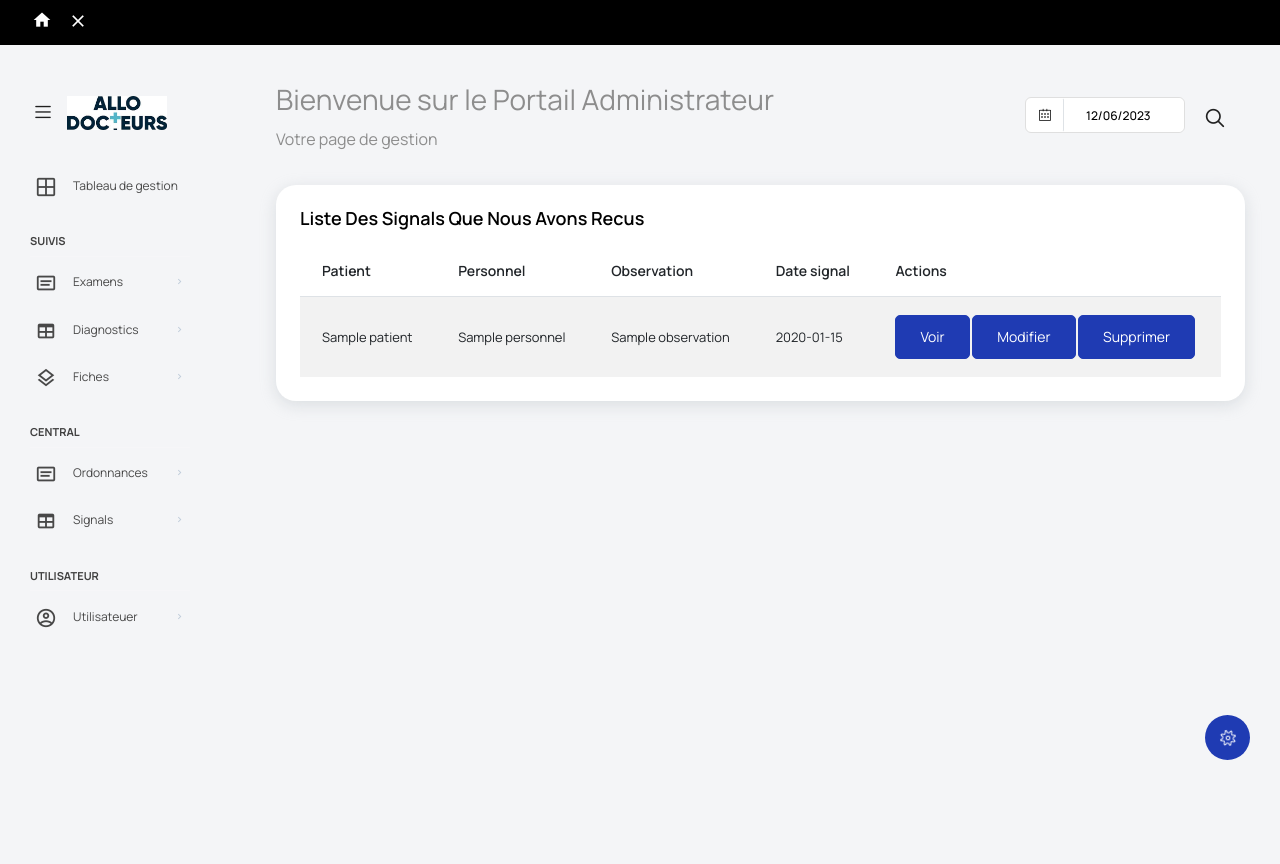
After one commit to JoelDeoKL/alloDocteur, a Symfony app: template templates/patieint/signals.html.twig in a window 1280 px wide. The commit adds this page. Run offline with Twig, Linux system fonts and the light colour scheme; the template is opened without the code that fills it: most values are stand-ins (such as "Sample title", 1, 10 or a date in 2020); some libraries are stand-ins or nearby versions.

Commit message:
Mise en place de la logique de signal cote patient et admin

```diff
--- a/src/Form/SignalType.php
+++ b/src/Form/SignalType.php
@@ -4,6 +4,7 @@ namespace App\Form;
 
 use App\Entity\Signal;
 use Symfony\Component\Form\AbstractType;
+use Symfony\Component\Form\Extension\Core\Type\SubmitType;
 use Symfony\Component\Form\FormBuilderInterface;
 use Symfony\Component\OptionsResolver\OptionsResolver;
 
@@ -16,6 +17,7 @@ class SignalType extends AbstractType
             ->add('date_signal')
             ->add('patient')
             ->add('personnel')
+            ->add('editer', SubmitType::class)
         ;
     }
 
--- /dev/null
+++ b/templates/patieint/signals.html.twig
@@ -0,0 +1,47 @@
+{% extends 'patient_template.html.twig' %}
+
+{% block title %} AlloDocteur - Signals {% endblock %}
+
+{% block body %}
+
+  <div class="main-panel">
+  <div class="content-wrapper">
+    <div class="row">
+      <div class="col-lg-12 grid-margin stretch-card">
+        <div class="card">
+          <div class="card-body">
+            <h4 class="card-title">Liste des signals que nous avons recus</h4>
+            <div class="table-responsive">
+              <table class="table table-striped">
+                <thead>
+                <tr>
+                  <th>Patient</th>
+                  <th>Personnel</th>
+                  <th>Observation</th>
+                  <th>Date signal</th>
+                  <th>Actions</th>
+                </tr>
+                </thead>
+                <tbody>
+                {% for signal in signals %}
+                  <tr>
+                    <td>{{ signal.patient }}</td>
+                    <td>{{ signal.personnel }}</td>
+                    <td>{{ signal.observation }}</td>
+                    <td>{{ signal.date_signal|date('Y-m-d') }}</td>
+                    <td>
+                      <a href="" class="btn btn-primary">Voir</a>
+                      <a href="{{ path("editer_signal", {id: signal.id}) }}" class="btn btn-primary">Modifier</a>
+                      <a href="" class="btn btn-primary">Supprimer</a>
+                    </td>
+                  </tr>
+                {% endfor %}
+                </tbody>
+              </table>
+            </div>
+          </div>
+        </div>
+      </div>
+    </div>
+  </div>
+{% endblock %}
--- /dev/null
+++ b/templates/patient_template.html.twig
@@ -0,0 +1,250 @@
+<!DOCTYPE html>
+<html lang="en">
+
+<head>
+    <!-- Required meta tags -->
+    <meta charset="utf-8">
+    <meta name="viewport" content="width=device-width, initial-scale=1, shrink-to-fit=no">
+    <title>
+        {% block title %}
+            Allo Docteur
+        {% endblock %}
+    </title>
+    <!-- plugins:css -->
+    <link rel="stylesheet" href="{{ asset('assets/vendors/feather/feather.css') }}">
+    <link rel="stylesheet" href="{{ asset('assets/vendors/mdi/css/materialdesignicons.min.css') }}">
+    <link rel="stylesheet" href="{{ asset('assets/vendors/ti-icons/css/themify-icons.css') }}">
+    <link rel="stylesheet" href="{{ asset('assets/vendors/typicons/typicons.css') }}">
+    <link rel="stylesheet" href="{{ asset('assets/vendors/simple-line-icons/css/simple-line-icons.css') }}">
+    <link rel="stylesheet" href="{{ asset('assets/vendors/css/vendor.bundle.base.css') }}">
+    <!-- endinject -->
+    <!-- Plugin css for this page -->
+    <link rel="stylesheet" href="{{ asset('assets/vendors/datatables.net-bs4/dataTables.bootstrap4.css') }}">
+    <link rel="stylesheet" href="{{ asset('assets/js/select.dataTables.min.css') }}">
+    <!-- End plugin css for this page -->
+    <!-- inject:css -->
+    <link rel="stylesheet" href="{{ asset('assets/css/vertical-layout-light/style.css') }}">
+    <!-- endinject -->
+    <link rel="shortcut icon" href="{{ asset('assets/images/favicon.png') }}" />
+</head>
+<body>
+<div class="container-scroller">
+    <div class="row p-0 m-0 proBanner" id="proBanner">
+        <div class="col-md-12 p-0 m-0">
+            <div class="card-body card-body-padding d-flex align-items-center justify-content-between">
+                <div class="d-flex align-items-center justify-content-between">
+                    <a href="{{ path('admin') }}"><i class="mdi mdi-home me-3 text-white"></i></a>
+                    <button id="bannerClose" class="btn border-0 p-0">
+                        <i class="mdi mdi-close text-white me-0"></i>
+                    </button>
+                </div>
+            </div>
+        </div>
+    </div>
+    <!-- partial:partials/_navbar.html -->
+    <nav class="navbar default-layout col-lg-12 col-12 p-0 fixed-top d-flex align-items-top flex-row">
+        <div class="text-center navbar-brand-wrapper d-flex align-items-center justify-content-start">
+            <div class="me-3">
+                <button class="navbar-toggler navbar-toggler align-self-center" type="button" data-bs-toggle="minimize">
+                    <span class="icon-menu"></span>
+                </button>
+            </div>
+            <div>
+                <a class="navbar-brand brand-logo" href="{{ path('admin') }}">
+                    <img src="{{ asset('assets/images/logo.jpeg') }}" alt="logo" />
+                </a>
+                <a class="navbar-brand brand-logo-mini" href="{{ path('admin') }}">
+                    <img src="{{ asset('assets/images/logo.jpeg') }}" alt="logo" />
+                </a>
+            </div>
+        </div>
+        <div class="navbar-menu-wrapper d-flex align-items-top">
+            <ul class="navbar-nav">
+                <li class="nav-item font-weight-semibold d-none d-lg-block ms-0">
+                    <h1 class="welcome-text">Bienvenue sur le Portail Administrateur<span class="text-black fw-bold"> {% if app.user %} ({{ app.user.pseudo }}) {% endif %}</span></h1>
+                    <h3 class="welcome-sub-text">Votre page de gestion </h3>
+                </li>
+            </ul>
+            <ul class="navbar-nav ms-auto">
+                <li class="nav-item d-none d-lg-block">
+                    <div id="datepicker-popup" class="input-group date datepicker navbar-date-picker">
+              <span class="input-group-addon input-group-prepend border-right">
+                <span class="icon-calendar input-group-text calendar-icon"></span>
+              </span>
+                        <input type="text" class="form-control">
+                    </div>
+                </li>
+                <li class="nav-item">
+                    <form class="search-form" action="#">
+                        <i class="icon-search"></i>
+                        <input type="search" class="form-control" placeholder="Search Here" title="Search here">
+                    </form>
+                </li>
+                <li class="nav-item dropdown d-none d-lg-block user-dropdown">
+                    {% if app.user %}
+                    <a class="nav-link" id="UserDropdown" href="#" data-bs-toggle="dropdown" aria-expanded="false">
+                        <p>{{ app.user.pseudo }}</p>
+                        <div class="dropdown-menu dropdown-menu-right navbar-dropdown" aria-labelledby="UserDropdown">
+                            <div class="dropdown-header text-center">
+                                <p class="mb-1 mt-3 font-weight-semibold">{{ app.user.pseudo }}</p>
+                                <p class="fw-light text-muted mb-0">{{ app.user.email }}</p>
+                            </div>
+                            <a class="dropdown-item"><i class="dropdown-item-icon mdi mdi-account-outline text-primary me-2"></i> My Profile <span class="badge badge-pill badge-danger">1</span></a>
+                            <a class="dropdown-item"><i class="dropdown-item-icon mdi mdi-power text-primary me-2"></i>Se deconnecter</a>
+                        </div>
+                        {% endif %}
+                </li>
+            </ul>
+            <button class="navbar-toggler navbar-toggler-right d-lg-none align-self-center" type="button" data-bs-toggle="offcanvas">
+                <span class="mdi mdi-menu"></span>
+            </button>
+        </div>
+    </nav>
+    <!-- partial -->
+    <div class="container-fluid page-body-wrapper">
+        <!-- partial:partials/_settings-panel.html -->
+        <div class="theme-setting-wrapper">
+            <div id="settings-trigger"><i class="ti-settings"></i></div>
+            <div id="theme-settings" class="settings-panel">
+                <i class="settings-close ti-close"></i>
+                <p class="settings-heading">SIDEBAR SKINS</p>
+                <div class="sidebar-bg-options selected" id="sidebar-light-theme"><div class="img-ss rounded-circle bg-light border me-3"></div>Light</div>
+                <div class="sidebar-bg-options" id="sidebar-dark-theme"><div class="img-ss rounded-circle bg-dark border me-3"></div>Dark</div>
+                <p class="settings-heading mt-2">HEADER SKINS</p>
+                <div class="color-tiles mx-0 px-4">
+                    <div class="tiles success"></div>
+                    <div class="tiles warning"></div>
+                    <div class="tiles danger"></div>
+                    <div class="tiles info"></div>
+                    <div class="tiles dark"></div>
+                    <div class="tiles default"></div>
+                </div>
+            </div>
+        </div>
+        <!-- partial -->
+        <!-- partial:partials/_sidebar.html -->
+        <nav class="sidebar sidebar-offcanvas" id="sidebar">
+            <ul class="nav">
+                <li class="nav-item">
+                    <a class="nav-link" href="{{ path('admin') }}">
+                        <i class="mdi mdi-grid-large menu-icon"></i>
+                        <span class="menu-title">Tableau de gestion</span>
+                    </a>
+                </li>
+                <li class="nav-item nav-category">SUIVIS</li>
+                <li class="nav-item">
+                    <a class="nav-link" data-bs-toggle="collapse" href="#form-elements" aria-expanded="false" aria-controls="form-elements">
+                        <i class="menu-icon mdi mdi-card-text-outline"></i>
+                        <span class="menu-title">Examens</span>
+                        <i class="menu-arrow"></i>
+                    </a>
+                    <div class="collapse" id="form-elements">
+                        <ul class="nav flex-column sub-menu">
+                            <li class="nav-item"><a class="nav-link" href="{{ path('examens') }}">Voir les examens</a></li>
+                            <li class="nav-item"><a class="nav-link" href="{{ path('editer_examen') }}">Enregistrer examen</a></li>
+                        </ul>
+                    </div>
+                </li>
+                <li class="nav-item">
+                    <a class="nav-link" data-bs-toggle="collapse" href="#tables" aria-expanded="false" aria-controls="tables">
+                        <i class="menu-icon mdi mdi-table"></i>
+                        <span class="menu-title">Diagnostics</span>
+                        <i class="menu-arrow"></i>
+                    </a>
+                    <div class="collapse" id="tables">
+                        <ul class="nav flex-column sub-menu">
+                            <li class="nav-item"> <a class="nav-link" href="{{ path('diagnostics') }}">Voir les Diagnostics</a></li>
+                            <li class="nav-item"> <a class="nav-link" href="{{ path('editer_diagnostic') }}">Ajouter un diagnostic</a></li>
+                        </ul>
+                    </div>
+                </li>
+                <li class="nav-item">
+                    <a class="nav-link" data-bs-toggle="collapse" href="#icons" aria-expanded="false" aria-controls="icons">
+                        <i class="menu-icon mdi mdi-layers-outline"></i>
+                        <span class="menu-title">Fiches</span>
+                        <i class="menu-arrow"></i>
+                    </a>
+                    <div class="collapse" id="icons">
+                        <ul class="nav flex-column sub-menu">
+                            <li class="nav-item"> <a class="nav-link" href="{{ path('fiches') }}">Voir les fiches</a></li>
+                            <li class="nav-item"> <a class="nav-link" href="{{ path('editer_fiche') }}">Créer Fiche</a></li>
+                        </ul>
+                    </div>
+                </li>
+                <li class="nav-item nav-category">Central</li>
+                <li class="nav-item">
+                    <a class="nav-link" data-bs-toggle="collapse" href="#form-elements" aria-expanded="false" aria-controls="form-elements">
+                        <i class="menu-icon mdi mdi-card-text-outline"></i>
+                        <span class="menu-title">Ordonnances</span>
+                        <i class="menu-arrow"></i>
+                    </a>
+                    <div class="collapse" id="form-elements">
+                        <ul class="nav flex-column sub-menu">
+                            <li class="nav-item"><a class="nav-link" href="{{ path('ordonnances') }}">Voir les ordonnances</a></li>
+                            <li class="nav-item"><a class="nav-link" href="{{ path('editer_ordonnance') }}">Prescrire Ordonnance</a></li>
+                        </ul>
+                    </div>
+                </li>
+                <li class="nav-item">
+                    <a class="nav-link" data-bs-toggle="collapse" href="#tables" aria-expanded="false" aria-controls="tables">
+                        <i class="menu-icon mdi mdi-table"></i>
+                        <span class="menu-title">Signals</span>
+                        <i class="menu-arrow"></i>
+                    </a>
+                    <div class="collapse" id="tables">
+                        <ul class="nav flex-column sub-menu">
+                            <li class="nav-item"> <a class="nav-link" href="{{ path('signals') }}">Voir les signals</a></li>
+                        </ul>
+                    </div>
+                </li>
+                <li class="nav-item nav-category">Utilisateur</li>
+                <li class="nav-item">
+                    <a class="nav-link" data-bs-toggle="collapse" href="#auth" aria-expanded="false" aria-controls="auth">
+                        <i class="menu-icon mdi mdi-account-circle-outline"></i>
+                        <span class="menu-title">Utilisateuer</span>
+                        <i class="menu-arrow"></i>
+                    </a>
+                    <div class="collapse" id="auth">
+                        <ul class="nav flex-column sub-menu">
+                            <li class="nav-item"> <a class="nav-link" href=""> Mon profil </a></li>
+                            <li class="nav-item"> <a class="nav-link" href=""> Se deconnecter </a></li>
+                        </ul>
+                    </div>
+                </li>
+            </ul>
+        </nav>
+
+        {% block body  %}
+            Le contenu
+        {% endblock %}
+
+        <!-- main-panel ends -->
+    </div>
+    <!-- page-body-wrapper ends -->
+</div>
+<!-- container-scroller -->
+
+<!-- plugins:js -->
+<script src="{{ asset('assets/vendors/js/vendor.bundle.base.js') }}"></script>
+<!-- endinject -->
+<!-- Plugin js for this page -->
+<script src="{{ asset('assets/vendors/chart.js/Chart.min.js') }}"></script>
+<script src="{{ asset('assets/vendors/bootstrap-datepicker/bootstrap-datepicker.min.js') }}"></script>
+<script src="{{ asset('assets/vendors/progressbar.js/progressbar.min.js') }}"></script>
+
+<!-- End plugin js for this page -->
+<!-- inject:js -->
+<script src="{{ asset('assets/js/off-canvas.js') }}"></script>
+<script src="{{ asset('assets/js/hoverable-collapse.js') }}"></script>
+<script src="{{ asset('assets/js/template.js') }}"></script>
+<script src="{{ asset('assets/js/settings.js') }}"></script>
+<script src="{{ asset('assets/js/todolist.j') }}s"></script>
+<!-- endinject -->
+<!-- Custom js for this page-->
+<script src="{{ asset('assets/js/jquery.cookie.js') }}" type="text/javascript"></script>
+<script src="{{ asset('assets/js/dashboard.js') }}"></script>
+<script src="{{ asset('assets/js/Chart.roundedBarCharts.js') }}"></script>
+<!-- End custom js for this page-->
+</body>
+
+</html>
```
Also changed, not shown: src/Controller/SignalController.php (added, +114 -0 lines), templates/patieint/add_signal.html.twig (added, +47 -0 lines).
